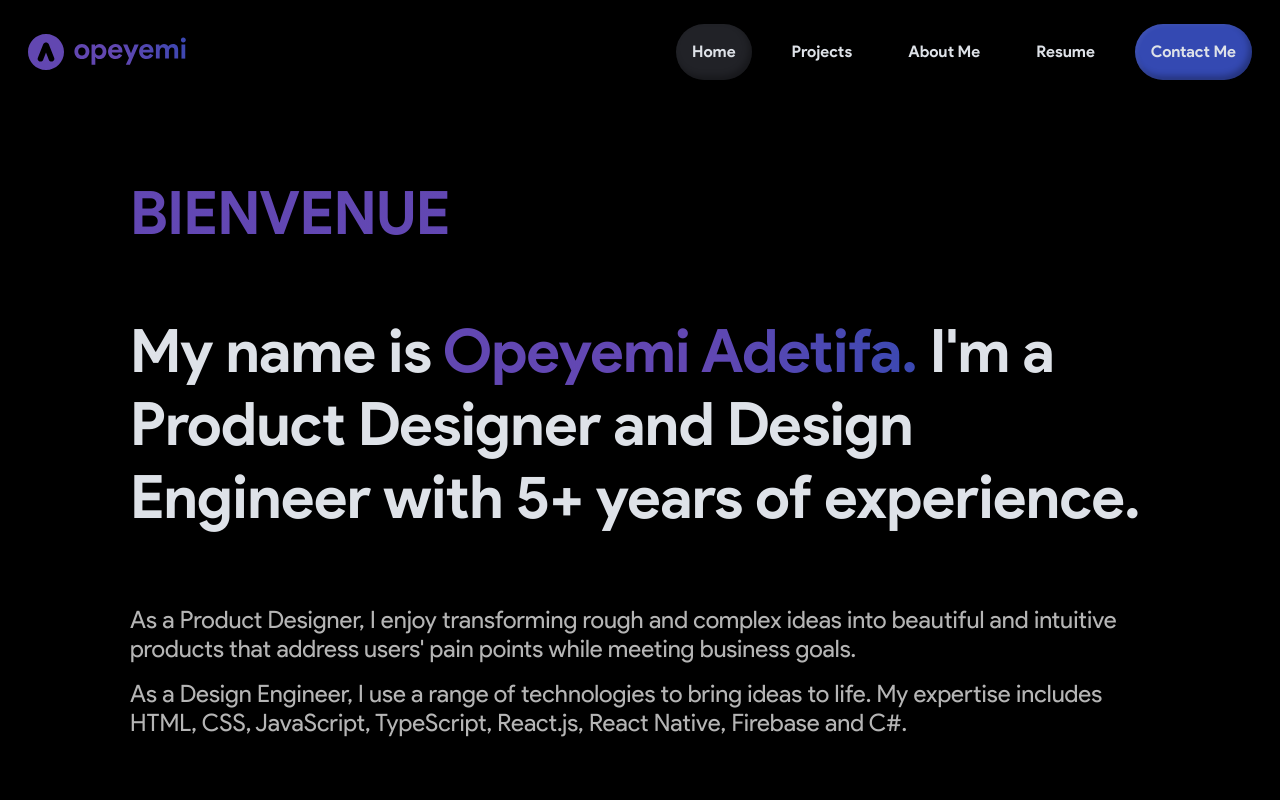
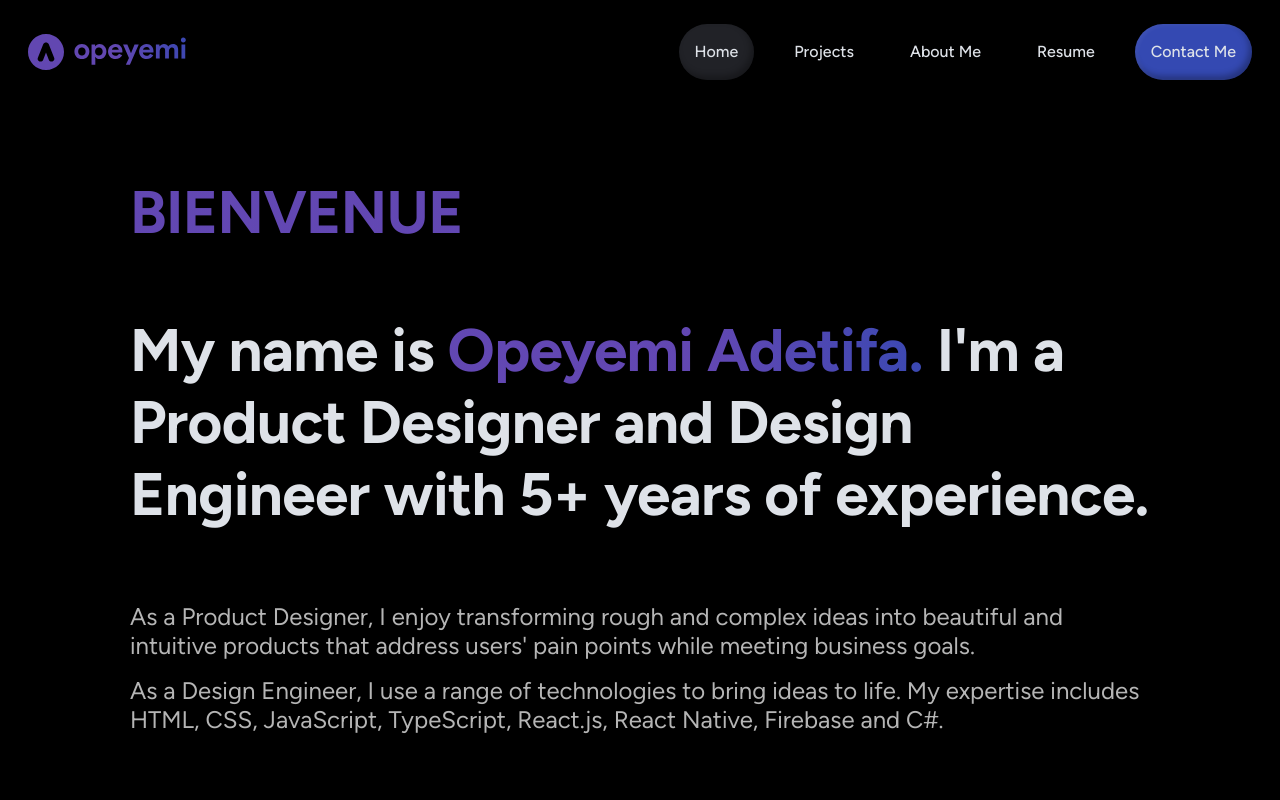
Before and after one commit to Opeyemi-Design/js-practice, a website built with Vite: page index.html in a window 1280 px wide. Shown: the top 800 px of the page. Built offline with nearby package versions, Linux system fonts and the light colour scheme.

Commit message:
Ref cont and upd fo sty to Figtr

```diff
--- a/style.css
+++ b/style.css
@@ -8,6 +8,27 @@
 } */
 
 /* CUSTOM FONT */
+@font-face {
+  font-family: 'Figtree';
+  src: url('fonts/Figtree-Regular.ttf') format('truetype');
+  font-weight: 400;
+  font-style: normal;
+}
+
+@font-face {
+  font-family: 'Figtree';
+  src: url('fonts/Figtree-Medium.ttf') format('truetype');
+  font-weight: 500;
+  font-style: normal;
+}
+
+@font-face {
+  font-family: 'Figtree';
+  src: url('fonts/Figtree-Bold.ttf') format('truetype');
+  font-weight: 700;
+  font-style: normal;
+}
+
 @font-face {
   font-family: 'Custom Sans';
   src: url('fonts/ProductSans-Regular.ttf') format('truetype');
@@ -55,8 +76,8 @@
 
   background-color: var(--clr-neutral-900);
 
-  --ff-primary: 'Custom Sans', sans-serif;
-  --ff-copyright: 'Syrax', sans-serif;
+  --ff-primary: 'Figtree', sans-serif;
+  --ff-copyright: 'Figtree', sans-serif;
 
   --ff-body: var(--ff-primary);
   --ff-heading: var(--ff-primary);
@@ -312,7 +333,7 @@ body {
   padding: var(--size-200-16px);
   font-family: var(--ff-primary);
   font-size: var(--fs-button-medium);
-  font-weight: var(--fw-bold);
+  font-weight: var(--fw-medium);
   color: var(--clr-neutral-300);
   background-color: var(--clr-primary-200);
   box-shadow: 2px 1px 4px 0px rgba(255, 255, 255, 0.07) inset, -3px -4px 6px 0px rgba(0, 0, 0, 0.30) inset;
@@ -327,7 +348,7 @@ body {
   padding: var(--size-300-24px);
   font-family: var(--ff-primary);
   font-size: var(--fs-button-large);
-  font-weight: var(--fw-bold);
+  font-weight: var(--fw-medium);
   color: var(--clr-neutral-300);
   background-color: var(--clr-primary-200);
   box-shadow: 2px 1px 4px 0px rgba(255, 255, 255, 0.07) inset, -3px -4px 6px 0px rgba(0, 0, 0, 0.30) inset;
@@ -359,7 +380,7 @@ body {
   padding: var(--size-200-16px);
   font-family: var(--ff-primary);
   font-size: var(--fs-button-medium);
-  font-weight: var(--fw-bold);
+  font-weight: var(--fw-medium);
   color: var(--clr-neutral-300);
   transition: transform 0.3s ease-out, background-color 0.3s ease-out;
 }
@@ -372,7 +393,7 @@ body {
   padding: var(--size-300-24px);
   font-family: var(--ff-primary);
   font-size: var(--fs-button-large);
-  font-weight: var(--fw-bold);
+  font-weight: var(--fw-medium);
   color: var(--clr-neutral-300);
   transition: transform 0.3s ease-out, background-color 0.3s ease-out;
 }
@@ -416,7 +437,7 @@ nav a.active {
   padding: var(--size-200-16px);
   font-family: var(--ff-primary);
   font-size: var(--fs-button-medium);
-  font-weight: var(--fw-bold);
+  font-weight: var(--fw-medium);
   color: var(--clr-neutral-600);
   background-color: var(--clr-neutral-500);
   box-shadow: 2px 1px 4px 0px rgba(255, 255, 255, 0.07) inset, -3px -4px 6px 0px rgba(0, 0, 0, 0.15) inset;
@@ -430,7 +451,7 @@ nav a.active {
   padding: var(--size-300-24px);
   font-family: var(--ff-primary);
   font-size: var(--fs-button-large);
-  font-weight: var(--fw-bold);
+  font-weight: var(--fw-medium);
   color: var(--clr-neutral-600);
   background-color: var(--clr-neutral-500);
   box-shadow: 2px 1px 4px 0px rgba(255, 255, 255, 0.07) inset, -3px -4px 6px 0px rgba(0, 0, 0, 0.15) inset;
```
Also changed, not shown: case-studies/youtube-in-app-sharing.html (+1 -1 lines), fonts/Figtree-Bold.ttf (added), fonts/Figtree-Medium.ttf (added), fonts/Figtree-Regular.ttf (added).
